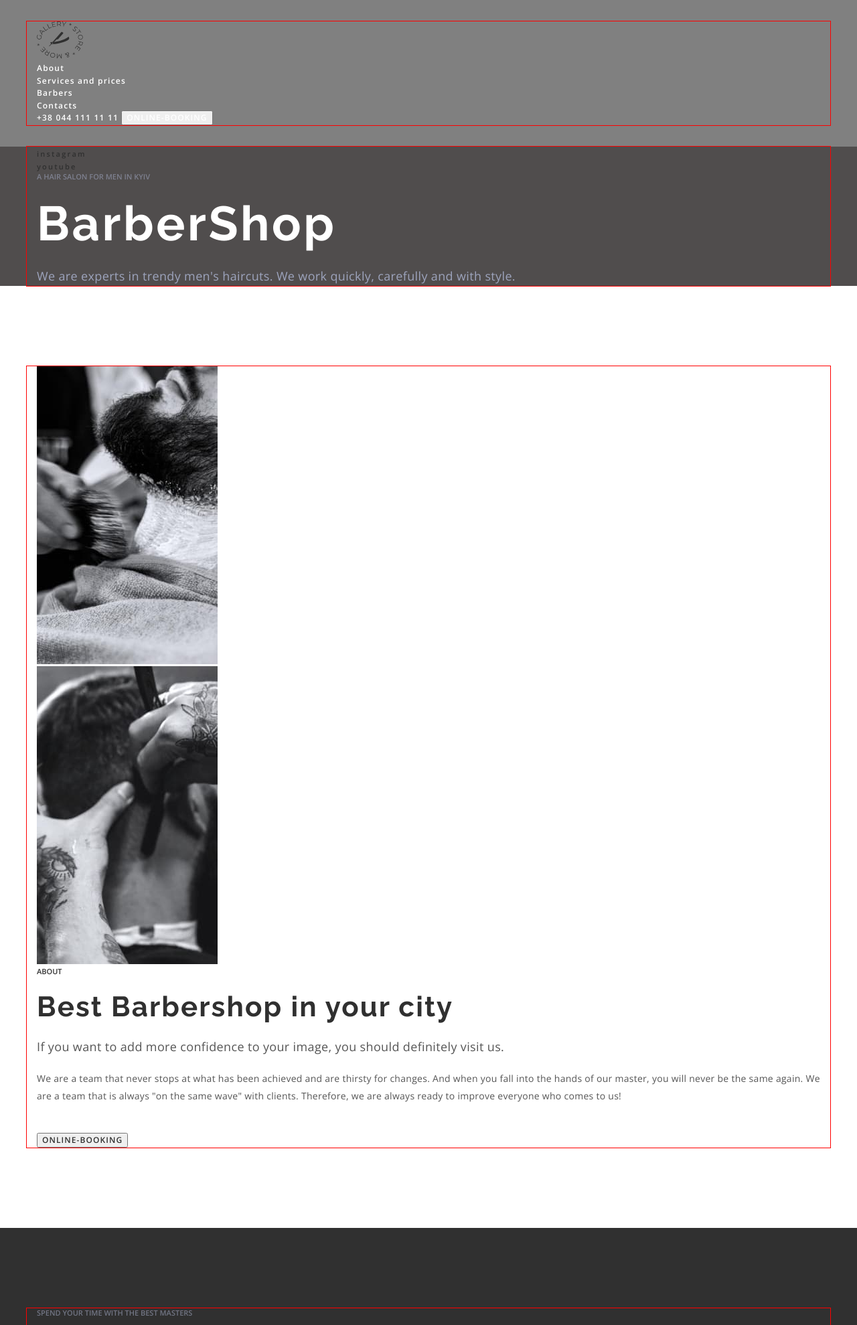
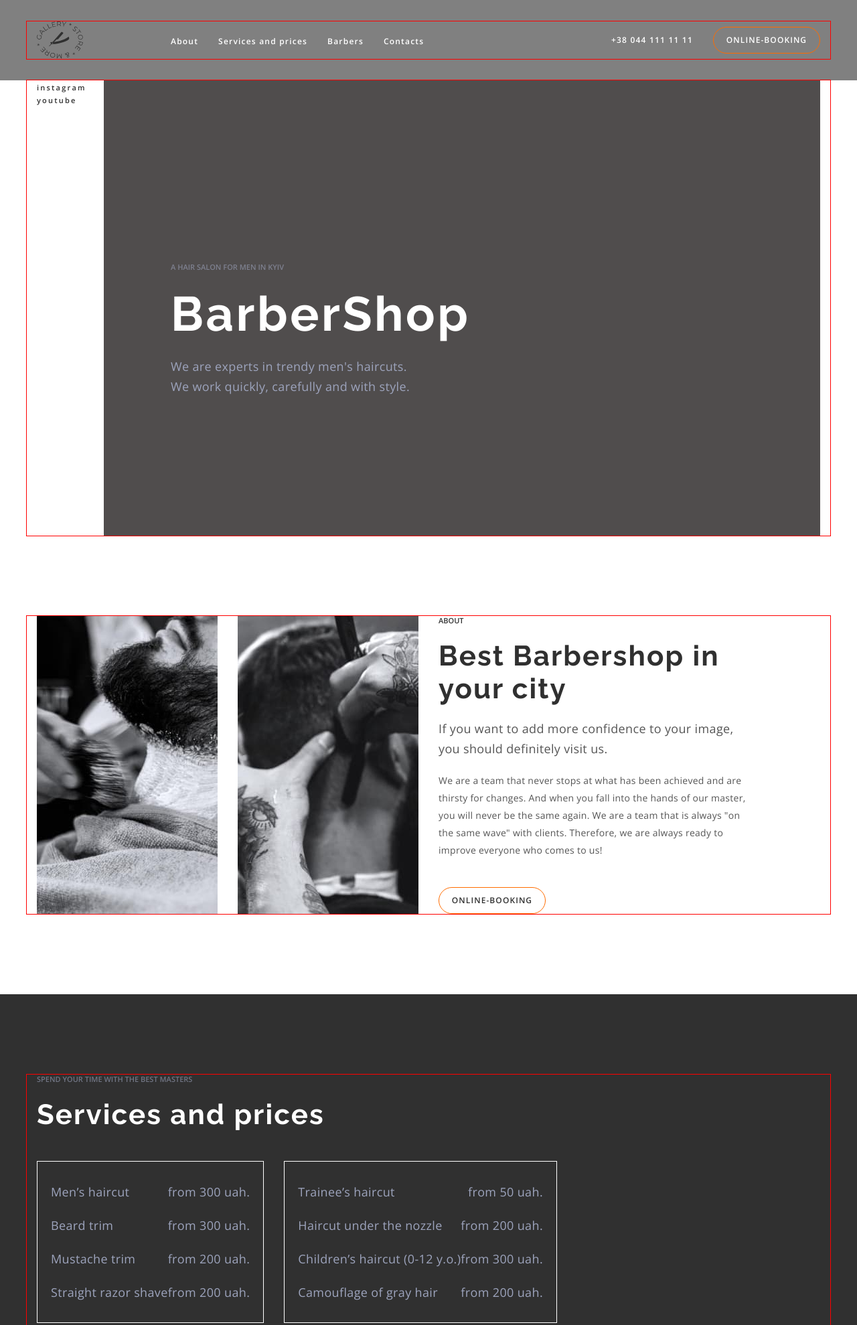
Before and after one commit to realex3355/Tutor3, a plain HTML site: page index.html in a window 1280 px wide. Shown: the top 1979 px of the page at 67% size. Drawn offline with nearby package versions, Linux system fonts and the light colour scheme.

Commit message:
finish lesson 6

```diff
--- a/css/styles.css
+++ b/css/styles.css
@@ -21,7 +21,11 @@
 p,h1,h2,h3,h4,h5,h6 {margin: 0}
 ul,ol {margin:0; padding-left: 0;}
 
-body{color: rgb(245, 127, 208);
+img {
+   display:block;
+}
+
+body{
  font-family: "Open sans", sans-serif;
 
     }
@@ -47,6 +51,8 @@ body{color: rgb(245, 127, 208);
     }
 
     .btn {
+      min-width: 160px;
+      height: 40px;
       font-family: inherit;
 font-style: normal;
 font-weight: 600;
@@ -55,6 +61,9 @@ line-height: 1.33;
 letter-spacing: 0.09em;
 text-transform: uppercase;
 cursor: pointer;
+border: 1px solid #ff6c00;
+border-radius: 25px;
+background-color: transparent;
     }
 
     .container {
@@ -88,11 +97,22 @@ text-transform: uppercase;
    padding-top: 32px;
    padding-bottom: 32px;
 }
+.header > .container {
+   display: flex;
+   align-items: center;
+}
 .header-navigation {
+   display: flex;
+   align-items: center;
+   margin-right: auto;
 }
 .header-logo {
+   margin-right: 131px;
 }
 .header-list {
+   display:flex;
+   gap: 30px;
+
 }
 .header-item {
 }
@@ -114,6 +134,7 @@ line-height: 1.33px;
 letter-spacing: 0.1em;
 text-transform: uppercase;
 color: #FFFFFF;
+margin-right: 30px;
 }
 .header-btn {
 color: #FFFFFF;
@@ -122,10 +143,21 @@ color: #FFFFFF;
 
 /* ----HERO---- */
 .hero {
-   background-color: #504d4d;
+
+}
+.hero>.container{
+display:flex;
+
 }
 .hero-list {
-}
+   width: 100px;
+   }
+
+   .hero-wrap {
+background-color: #504d4d;
+flex-grow: 1;
+padding: 272px 100px 208px 100px;
+   }
 .hero-item {
 }
 .hero-link {
@@ -156,6 +188,7 @@ font-size: 18px;
 line-height: 1.67;
 letter-spacing: 0.02em;
 color: #9DA4BD;
+max-width: 360px;
 }
 
 /* ----ABOUT---- */
@@ -164,8 +197,17 @@ color: #9DA4BD;
    padding-bottom: 120px;
 
 }
+.about > .container {
+   display: flex;
+   gap: 30px;
+}
 .about-list {
+   display:flex;
+   gap: 30px;
 }
+ .about-wrap {
+   max-width: 470px;
+ }
 .about-item {
 }
 .about-pre-title {
@@ -208,9 +250,22 @@ margin-bottom: 20px;
 color: var(--first-title-color);
 margin-bottom: 44px;
 }
+.prices-wrap {
+   display: flex;
+   gap: 30px;
+   margin-bottom: 44px;
+}
 .prices-list {
+   border: 1px solid #FFFFFF;
+   width: calc((100%-30px)/2);
+   padding: 30px 20px;
 }
 .prices-item {
+   display: flex;
+   justify-content: space-between;
+}
+.prices-item + .prices-item {
+   margin-top: 20px;
 }
 .prices-item-text {
 font-weight: 400;
@@ -221,6 +276,8 @@ color: #9DA4BD;
 }
 .prices-btn {
 color: #ffffff;
+display: block;
+margin: 0 auto;
 }
 
 /* ----BENEFITS-- */
@@ -275,8 +332,11 @@ color: #555555;
    margin-bottom: 44px;
 }
 .barbers-list {
+   display: flex;
+   gap: 30px;
 }
 .barbers-item {
+   width: calc((100%-60px)/3);
 }
 .barbers-item-title {
 font-weight: 400;
@@ -296,5 +356,15 @@ color: var(--accent-color );
 
 /* -------GALLERY---- */
 .gallery-pre-title {
-   color: var(--main-text-color)
+   color: var(--main-text-color);
 }
+.gallery-list {
+   display: flex;
+   flex-wrap: wrap;
+   column-gap: 30px;
+   row-gap: 50px;
+}
+
+.gallery-item {
+   width: calc((100%- 90px)/4);
+}
--- a/index.html
+++ b/index.html
@@ -36,10 +36,12 @@
                 <li class="hero-item"><a class="hero-link link" href="" target="_blank" rel="noopener noreferrer nofollow">instagram</a></li>
                 <li class="hero-item"><a class="hero-link link" href="" target="_blank" rel="noopener noreferrer nofollow">youtube</a></li>
             </ul>
+            <div class="hero-wrap">
 <p class="hero-pre-title pre-title">A hair salon for men in Kyiv</p>
 <h1 class="hero-title title">BarberShop</h1>
 <p class="hero-after-title">We are experts in trendy men's haircuts. We work quickly,
      carefully and with style.</p>
+    </div>
      </div>
             </section>
             <section class="about">
@@ -48,17 +50,19 @@
                     <li class="about-item"><img src="./img/barber11.jpg" alt="haircut1" width="270" height="445"></li>
                     <li class="about-item"><img src="./img/barber21.jpg" alt="haircut2" width="270" height="445"></li>
                 </ul>
-                <p class="about-pre-title pre-title">About</p>
+                <div class="about-wrap"><p class="about-pre-title pre-title">About</p>
                 <h2 class="about-title title">Best Barbershop in your city</h2>
                 <p class="about-after-title">If you want to add more confidence to your image, you should definitely visit us.</p>
                 <p class="about-text">We are a team that never stops at what has been achieved and are thirsty for changes. And when you fall into the hands of our master, you will never be the same again. We are a team that is always "on the same wave" with clients. Therefore, we are always ready to improve everyone who comes to us!</p>
                 <button type="button" class="about-btn btn">online-booking</button>
+                </div>
                 </div>
             </section>
             <section class="prices">
                 <div class="container">
                     <p class="prices-pre-title pre-title">Spend your time with the best masters</p>
                 <h2 class="prices-title title">Services and prices</h2>
+                <div class="prices-wrap">
                 <ul class="prices-list list">
                     <li class="prices-item">
                         <p class="prices-item-text">Men’s haircut</p>
@@ -95,6 +99,7 @@
                         <p class="prices-item-text">from 200 uah.</p>
                     </li>
                 </ul>
+                </div>
         <button type="button" class="prices-btn btn">online-booking</button>
             </div>
             </section>
@@ -149,6 +154,7 @@
             </div>
             </section>
             <section class="gallery">
+                <div class="container">
                 <p class="gallery-pre-title pre-title">In Latin, "barba" means "beard"</p>
                 <h2 class="visually-hidden">Gallery</h2>
                 <ul class="gallery-list list">
@@ -156,7 +162,12 @@
                     <li class="gallery-item"><img src="./img/gallery21.jpg" alt="gallery-barber" width="270" height="360"></li>
                     <li class="gallery-item"><img src="./img/barber31.jpg" alt="gallery-barber" width="270" height="360"></li>
                     <li class="gallery-item"><img src="./img/barber41.jpg" alt="gallery-barber" width="270" height="360"></li>
+                    <li class="gallery-item"><img src="./img/gallery11.jpg" alt="gallery-barber" width="270" height="360"></li>
+                    <li class="gallery-item"><img src="./img/gallery21.jpg" alt="gallery-barber" width="270" height="360"></li>
+                    <li class="gallery-item"><img src="./img/barber31.jpg" alt="gallery-barber" width="270" height="360"></li>
+                    <li class="gallery-item"><img src="./img/barber41.jpg" alt="gallery-barber" width="270" height="360"></li>
                 </ul>
+            </div>
             </section>
             <section>
                 <h2>Online-booking</h2>
```
